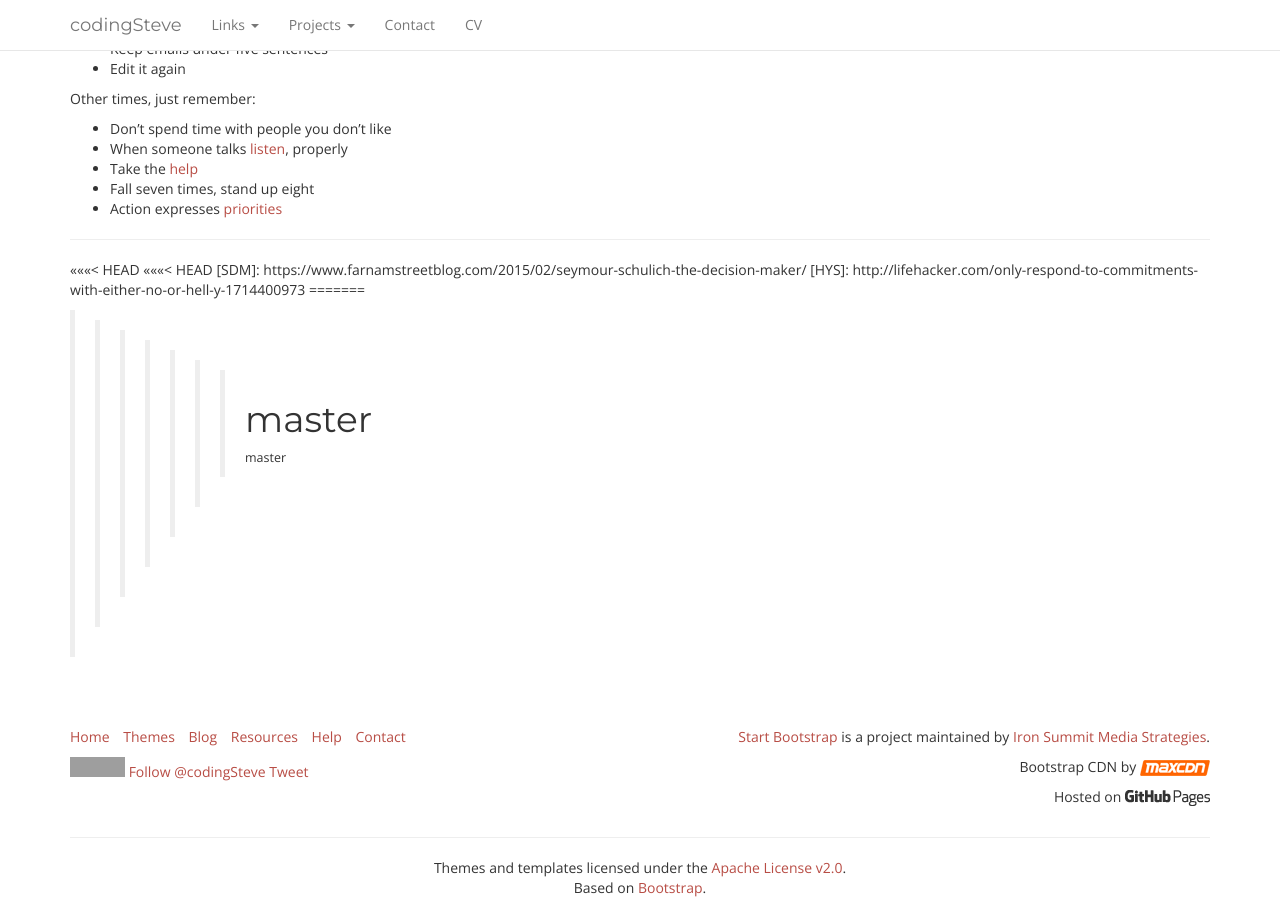
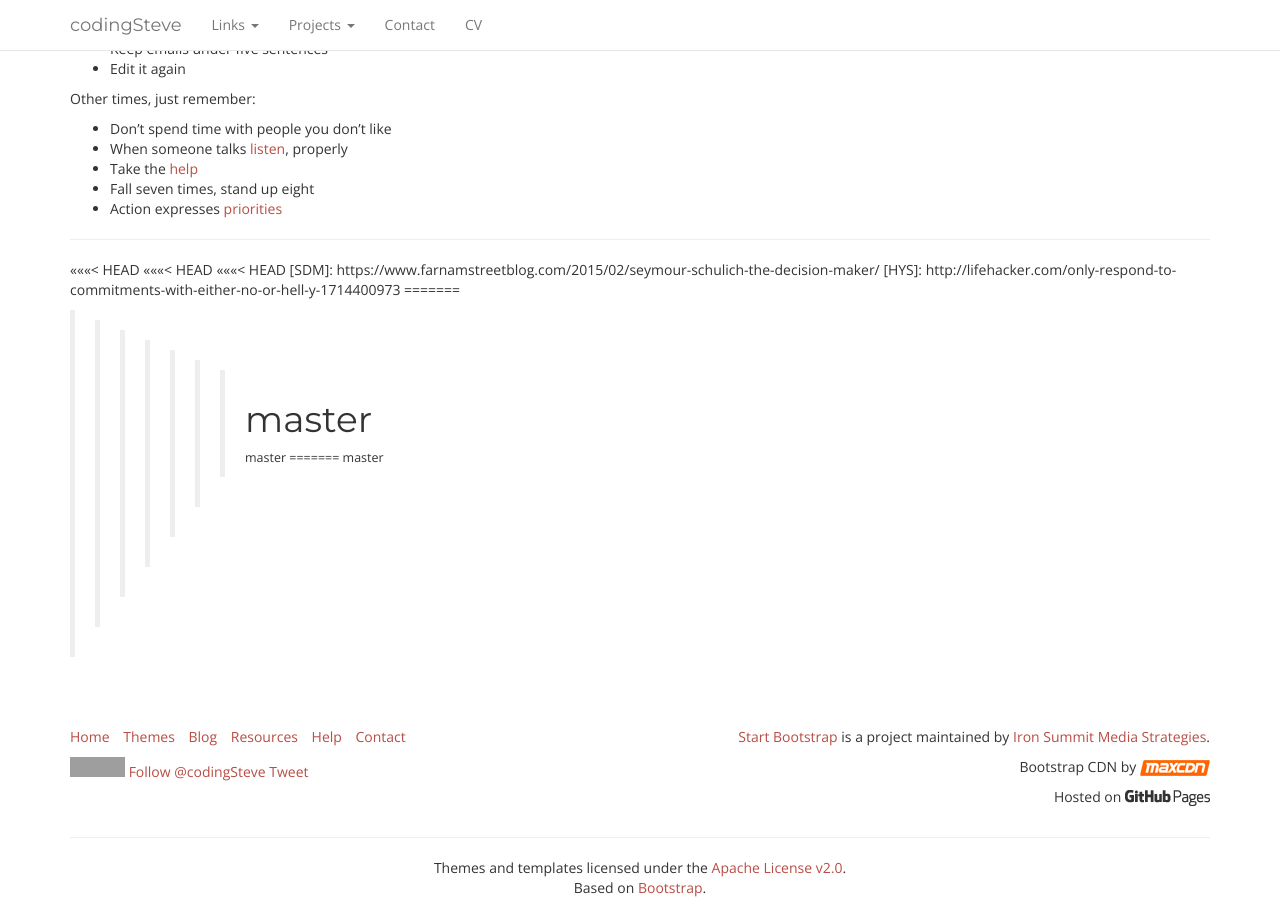
Before and after one commit to codingSteve/codingSteve.github.io, a Jekyll site: the page built from docs/essentials.md, in a window 1280 px wide and 900 px high, scrolled down 2018 px. Built offline with Jekyll 4.4.1, drawn with Linux system fonts in a browser that asks for light colours; nearby versions of some CDN libraries; comment, search, counter and statistics services are not loaded; grey boxes are pictures that could not be loaded.

Commit message:
merge from from master

```diff
--- a/docs/essentials.md
+++ b/docs/essentials.md
@@ -48,12 +48,14 @@ it will not take you a whole career to read.
 >
 > Congratulations! That’s it.
 
+
 When deciding what to do:
 
 - prioritise, don't just work more
 - try to be [realistic about the upsides][SDM]
 - if you have a free choice, pick something which makes you say [*Hell Yes!!*][HYS]
 - consider the consequences of inaction
+
 
 
 When [developing][DTB]:
@@ -148,9 +150,12 @@ Other times, just remember:
 [GBW]: http://paulgraham.com/talk.html
 <<<<<<< HEAD
 <<<<<<< HEAD
+<<<<<<< HEAD
 [SDM]: https://www.farnamstreetblog.com/2015/02/seymour-schulich-the-decision-maker/
 [HYS]: http://lifehacker.com/only-respond-to-commitments-with-either-no-or-hell-y-1714400973
 =======
 >>>>>>> master
 =======
 >>>>>>> master
+=======
+>>>>>>> master
```
